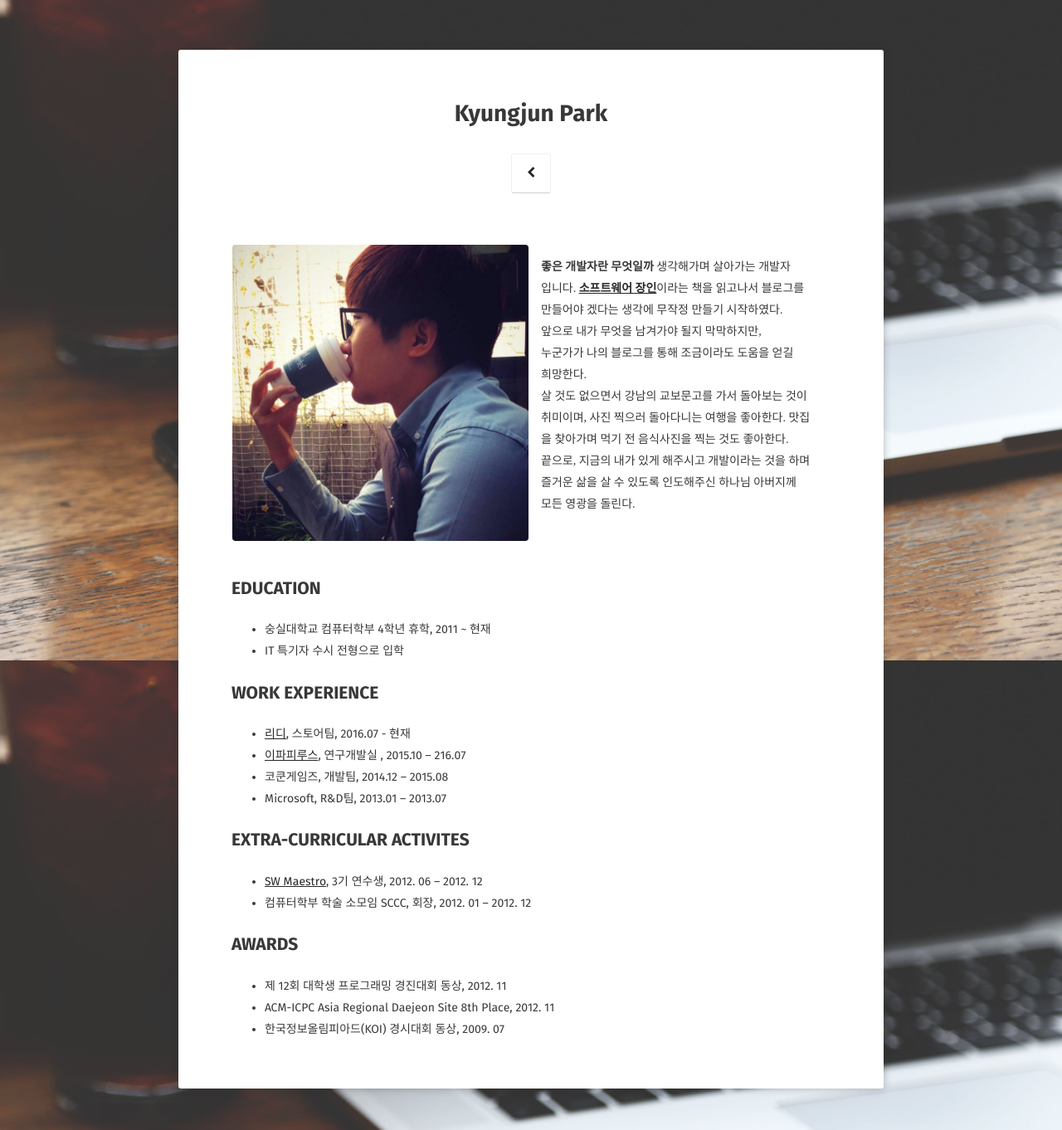
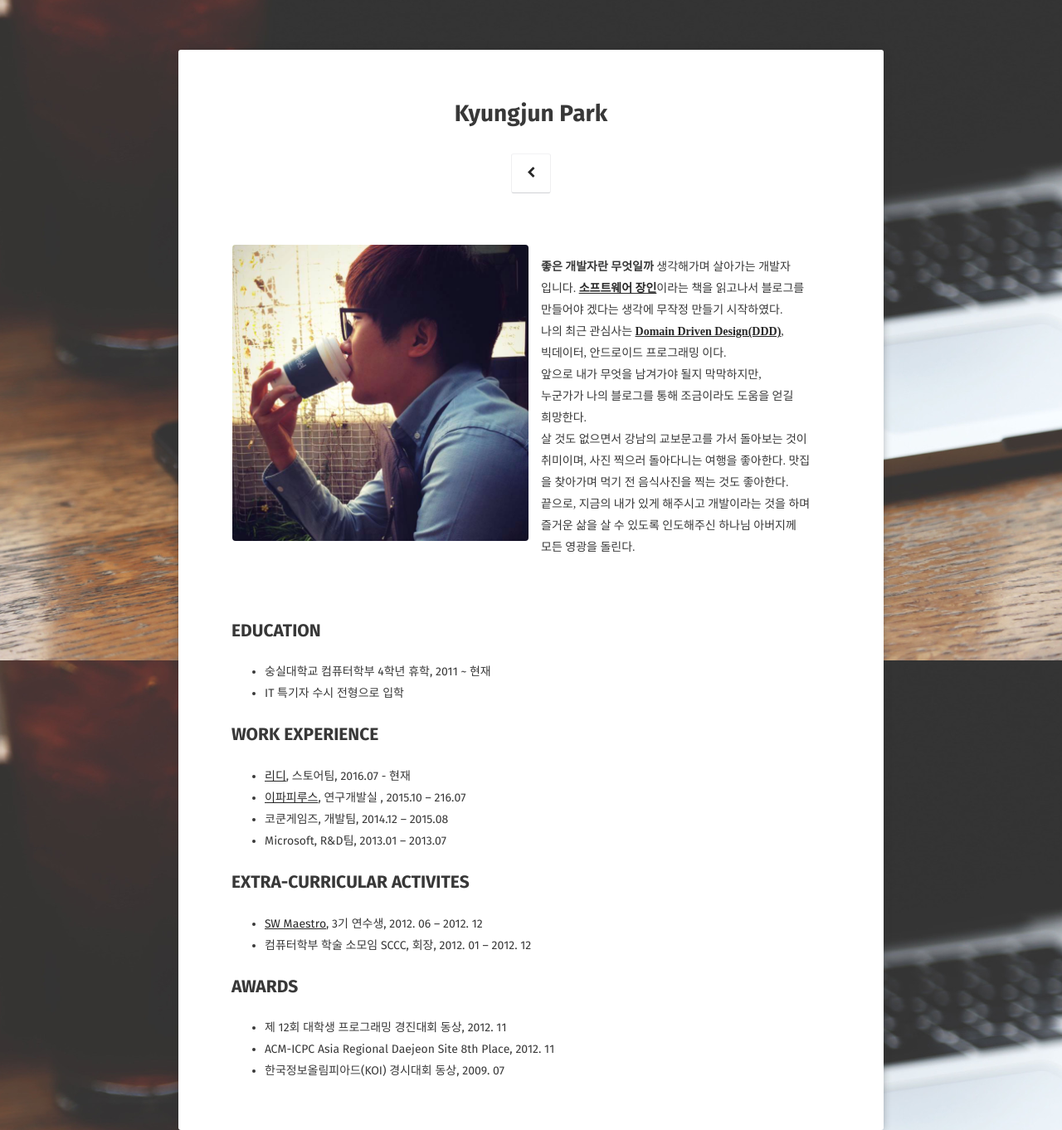
Before and after one commit to ryandev421/ryanpark91.github.io, a Jekyll site: the page built from about/index.md, in a window 1280 px wide, cut to the strip 104-1466 px from the top of the page. Shown: the whole strip at 83% size. Built offline with Jekyll 4.4.1, drawn with Linux system fonts in a browser that asks for light colours; some web fonts are replaced.

Commit message:
내 소개 수정

```diff
--- a/about/index.md
+++ b/about/index.md
@@ -12,6 +12,8 @@ comments: false
     <strong>좋은 개발자란 무엇일까</strong> 생각해가며 살아가는 개발자
     입니다. <a href="https://goo.gl/IY85Wx"><strong>소프트웨어 장인</strong></a>이라는 책을 읽고나서 블로그를
     만들어야 겠다는 생각에 무작정 만들기 시작하였다.
+    나의 최근 관심사는 <a href="https://en.wikipedia.org/wiki/Domain-driven_design"><strong>Domain Driven Design(DDD)</strong></a>,
+    빅데이터, 안드로이드 프로그래밍 이다.
     앞으로 내가 무엇을 남겨가야 될지 막막하지만,
     누군가가 나의 블로그를 통해 조금이라도 도움을 얻길
     희망한다.
```
